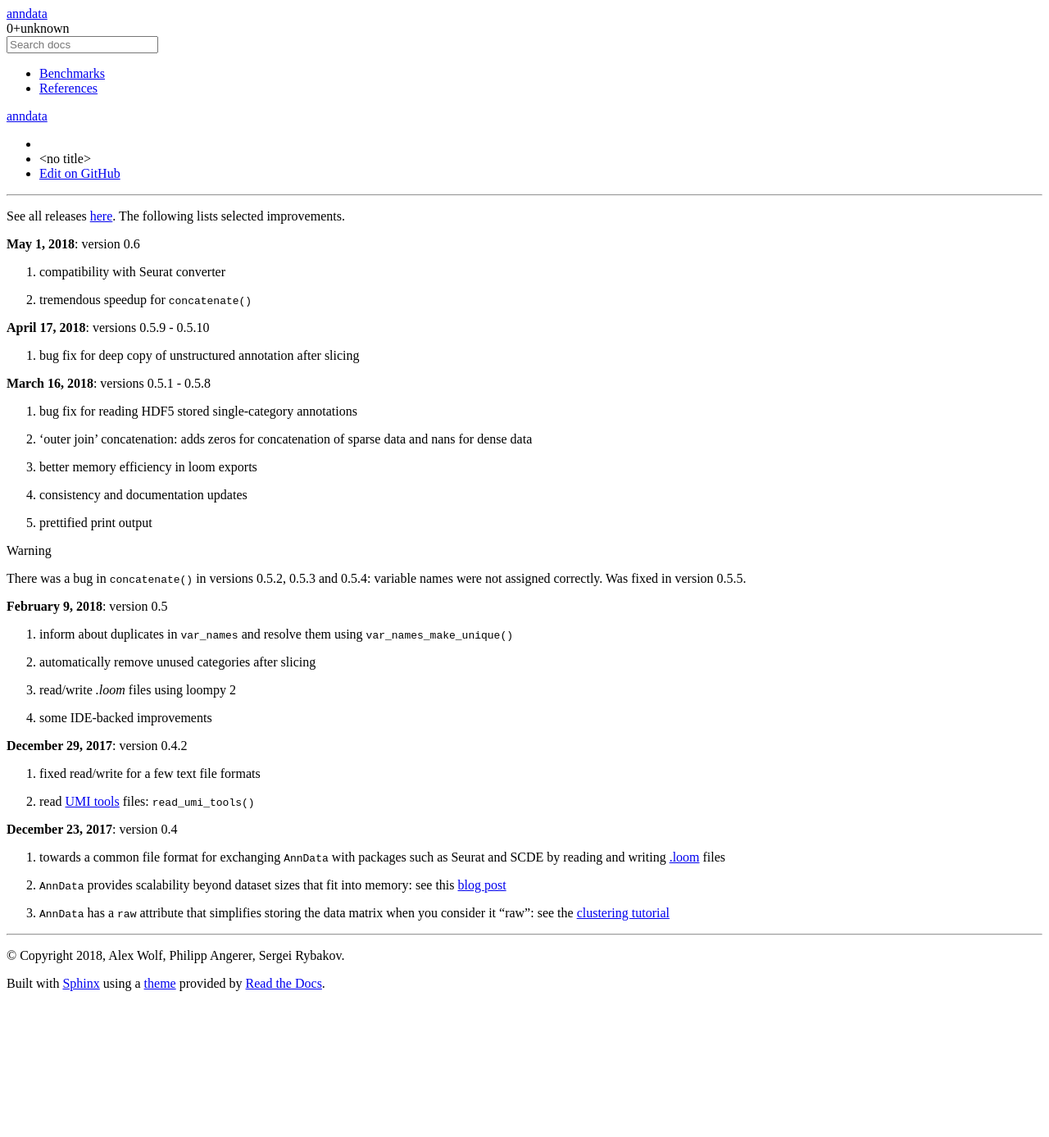
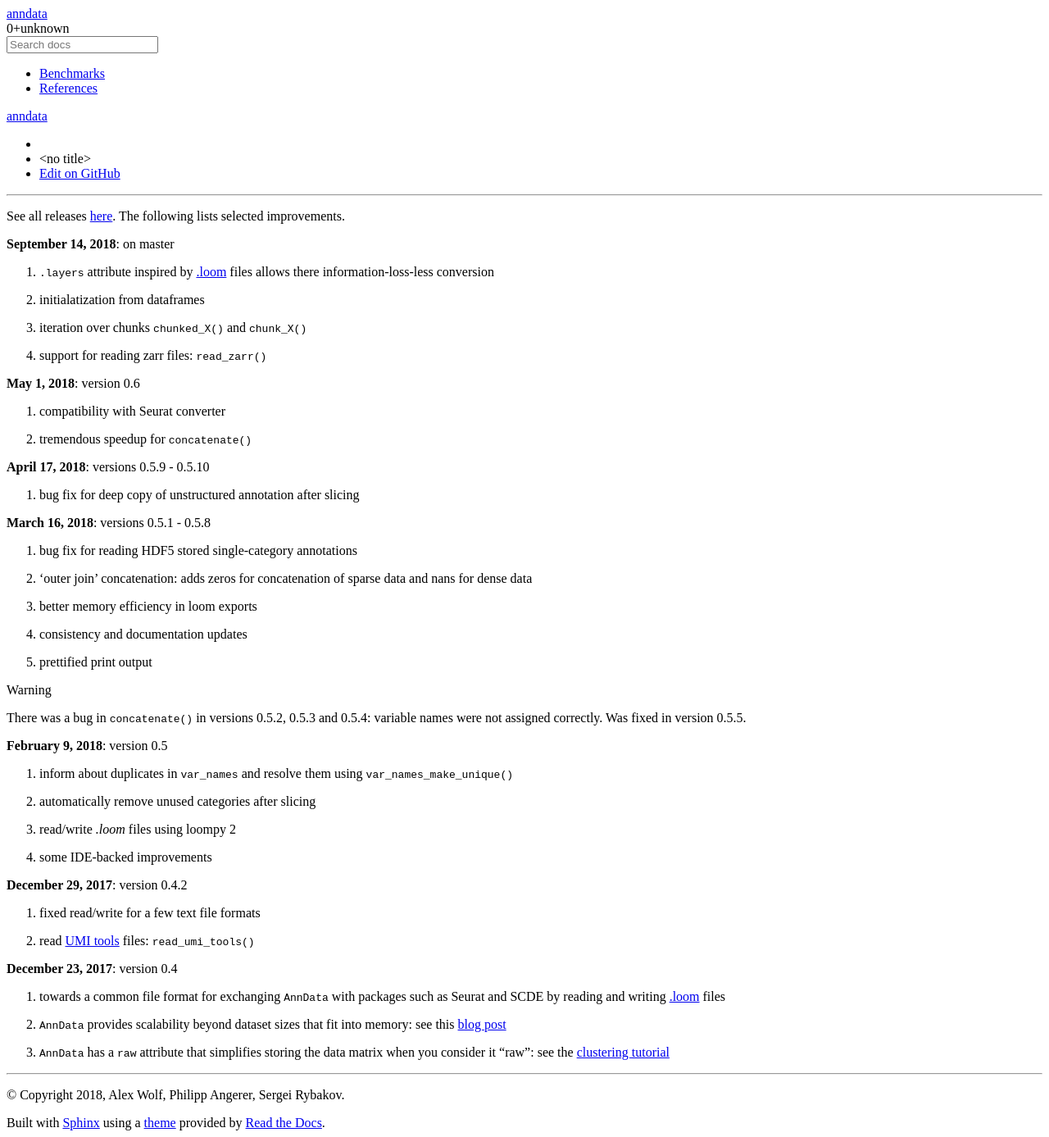
Before and after one commit to scverse/anndata, a Sphinx documentation site: the page built from docs/release_notes.rst, in a window 1280 px wide. Shown: the whole page at 82% size. Built offline with Sphinx 7.4.7 and the Read the Docs theme 2.0.0, drawn with Linux system fonts in a browser that asks for light colours; before the commit the page ends 1217 px from its top, so only the background shows below that.

Commit message:
updated release notes

```diff
--- a/docs/release_notes.rst
+++ b/docs/release_notes.rst
@@ -1,4 +1,13 @@
 See all releases `here <https://github.com/theislab/anndata/releases>`_. The following lists selected improvements.
+
+
+**September 14, 2018**: on master
+
+1. ``.layers`` attribute inspired by `.loom <http://loompy.org>`__ files allows there information-loss-less conversion
+2. initialatization from dataframes
+3. iteration over chunks :func:`~anndata.AnnData.chunked_X` and :func:`~anndata.AnnData.chunk_X`
+4. support for reading zarr files: :func:`~anndata.read_zarr`
+
 
 **May 1, 2018**: version 0.6
 
@@ -37,19 +46,19 @@ See all releases `here <https://github.com/theislab/anndata/releases>`_. The fol
 **December 29, 2017**: version 0.4.2
 
 1. fixed read/write for a few text file formats
-2. read `UMI tools <https://github.com/CGATOxford/UMI-tools>`_ files: :func:`~anndata.read_umi_tools`
+2. read `UMI tools <https://github.com/CGATOxford/UMI-tools>`__ files: :func:`~anndata.read_umi_tools`
 
 
 **December 23, 2017**: version 0.4
 
 1. towards a common file format for exchanging :class:`~anndata.AnnData` with
    packages such as Seurat and SCDE by reading and writing `.loom
-   <http://loompy.org>`_ files
+   <http://loompy.org>`__ files
 2. :class:`~anndata.AnnData`
    provides scalability beyond dataset sizes that fit into memory: see this
    `blog post
-   <http://falexwolf.de/blog/171223_AnnData_indexing_views_HDF5-backing/>`_
+   <http://falexwolf.de/blog/171223_AnnData_indexing_views_HDF5-backing/>`__
 3. :class:`~anndata.AnnData` has a :class:`~anndata.AnnData.raw` attribute
    that simplifies storing the data matrix when you consider it "raw": see the
    `clustering tutorial
-   <https://github.com/theislab/scanpy_usage/tree/master/170505_seurat>`_
+   <https://github.com/theislab/scanpy_usage/tree/master/170505_seurat>`__
```
